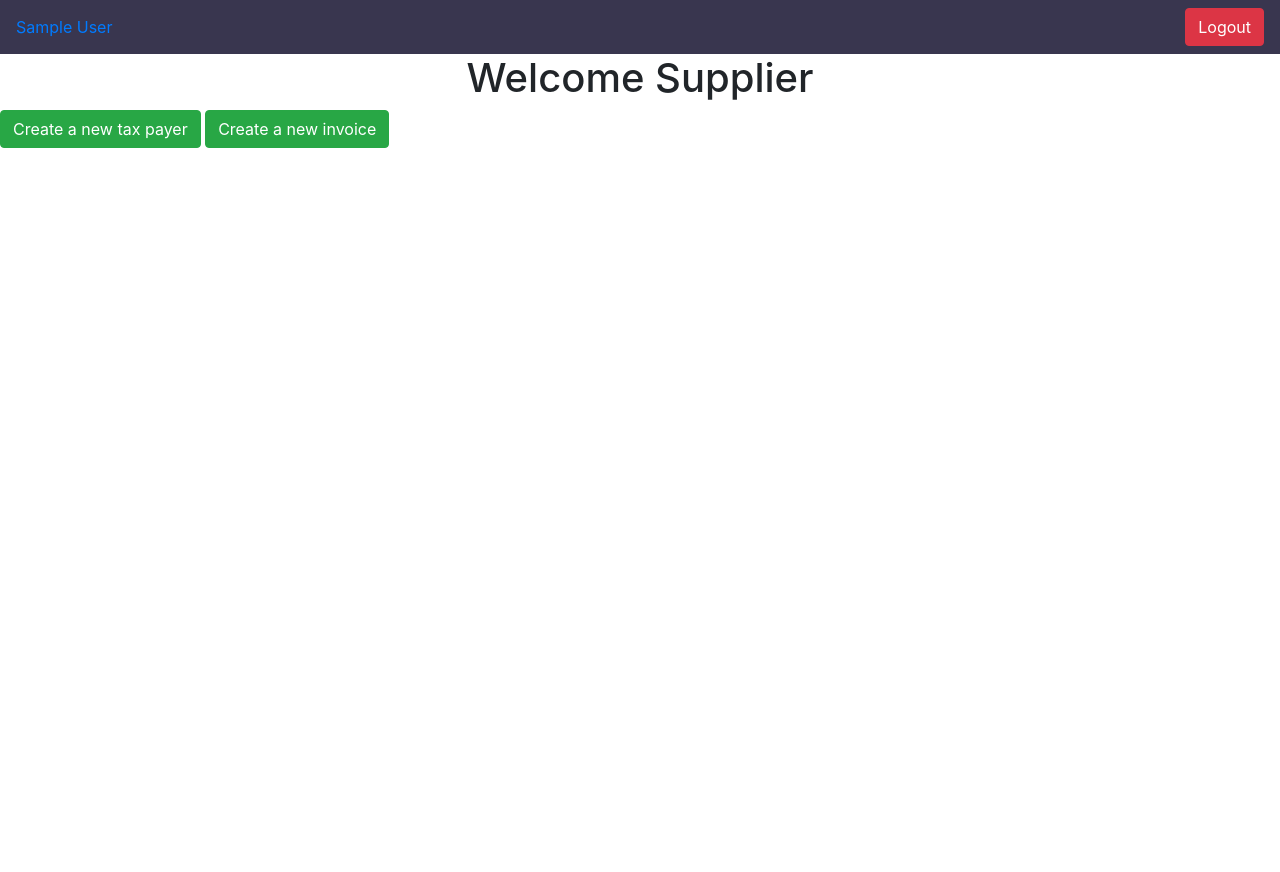
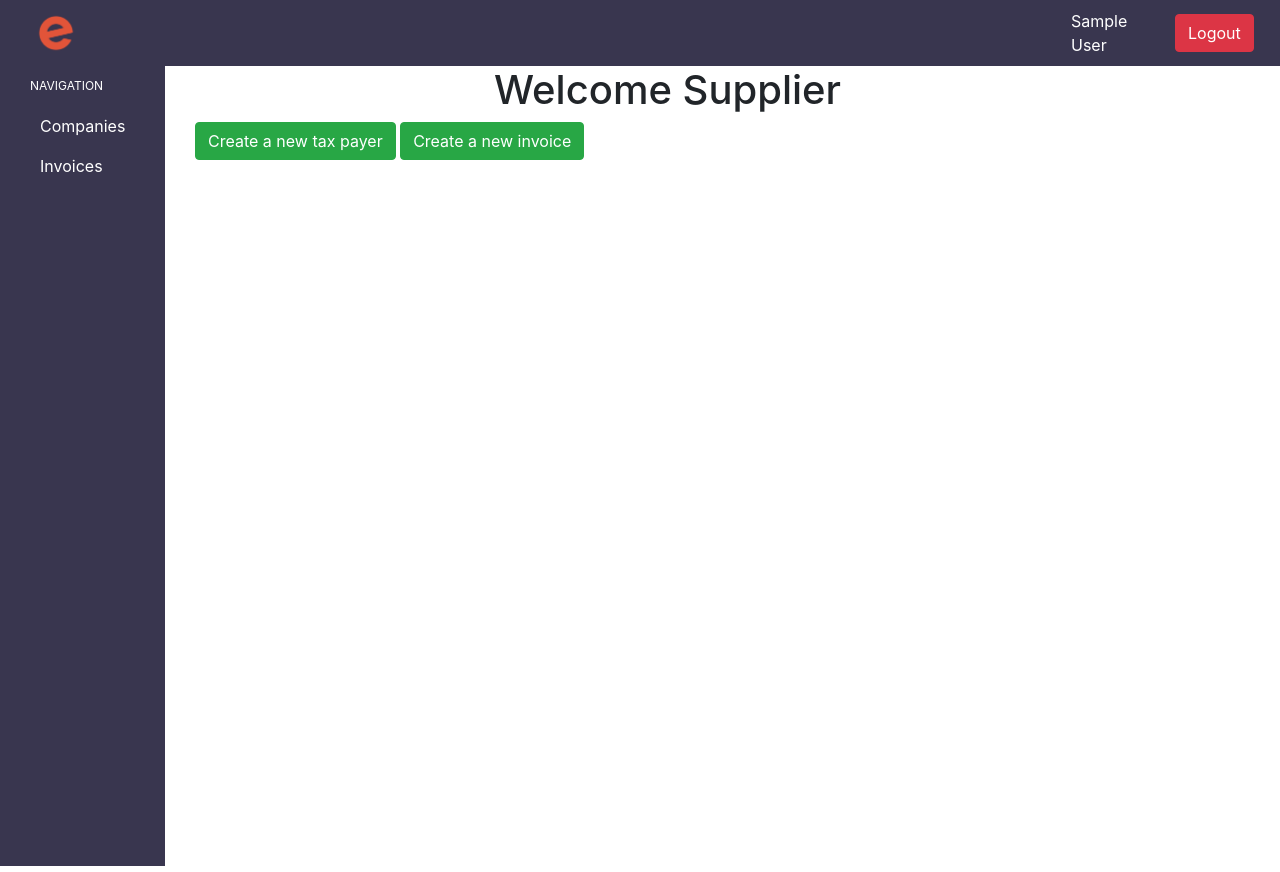
Before and after one commit to evbeda/suppliers_management, a Django app: page /suppliersite/home in a window 1280 px wide. Before the commit the page ends 148 px from the top, so only its background shows below. Run offline with Django 3.2, Linux system fonts and the light colour scheme; the visitor is signed in with stand-in values (Sample User, id 1); some libraries are stand-ins or nearby versions.

Commit message:
Template for suppliers home

```diff
--- /dev/null
+++ b/static/css/global.css
@@ -0,0 +1,31 @@
+html, body{
+    height : 100%
+}
+
+.blue-eb{
+    background-color: rgb(57, 54, 79)
+}
+
+a:hover{
+    text-decoration: none
+}
+
+.background-orange-eb{
+    background-color: #F05537
+}
+
+.text-orange-eb{
+    color : #F05537
+}
+
+.btn-eb:hover{
+    background-color: rgb(223, 79, 51)
+}
+
+.btn-google{
+    background-color: #4285F4
+}
+
+.btn-google:hover{
+    background-color: rgb(64, 129, 235)
+}
--- /dev/null
+++ b/static/css/sidebar.css
@@ -0,0 +1,85 @@
+.wrapper {
+  display: flex;
+  width: 100%;
+  height: 100%;
+}
+.sidebar-container {
+  height: 100%;
+  left: 0;
+  overflow-x: hidden;
+  overflow-y: auto;
+  color: #fff;
+}
+
+.content-container {
+  padding-top: 20px;
+}
+
+.sidebar-logo {
+  font-size: 20px;
+  text-align: center;
+}
+
+.sidebar-navigation {
+  padding: 0;
+  margin: 0;
+  list-style-type: none;
+  position: relative;
+}
+
+.sidebar-navigation li {
+  background-color: transparent;
+  position: relative;
+  display: inline-block;
+  width: 100%;
+  line-height: 20px;
+}
+
+.sidebar-navigation li a {
+  padding: 10px 15px 10px 30px;
+  display: block;
+  color: #fff;
+}
+
+.sidebar-navigation li .fa {
+  margin-right: 10px;
+}
+
+.sidebar-navigation li a:active,
+.sidebar-navigation li a:hover,
+.sidebar-navigation li a:focus {
+  text-decoration: none;
+  outline: none;
+}
+
+.sidebar-navigation li::before {
+  background-color: #F05537;
+  position: absolute;
+  content: '';
+  height: 100%;
+  left: 0;
+  top: 0;
+  -webkit-transition: width 0.2s ease-in;
+  transition: width 0.2s ease-in;
+  width: 3px;
+  z-index: -1;
+}
+
+.sidebar-navigation li:hover::before {
+  width: 100%;
+}
+
+.sidebar-navigation .header {
+  font-size: 12px;
+  text-transform: uppercase;
+  background-color: rgb(57, 54, 79);
+  padding: 10px 15px 10px 30px;
+}
+
+.sidebar-navigation .header::before {
+  background-color: transparent;
+}
+
+.content-container {
+  padding-left: 220px;
+}
--- a/static/global.css
+++ /dev/null
@@ -1,3 +0,0 @@
-.blue-eb{
-    background-color: rgb(57, 54, 79)
-}
--- a/templates/base.html
+++ b/templates/base.html
@@ -9,7 +9,7 @@
     <link rel="stylesheet" href="https://stackpath.bootstrapcdn.com/bootstrap/4.3.1/css/bootstrap.min.css" integrity="sha384-ggOyR0iXCbMQv3Xipma34MD+dH/1fQ784/j6cY/iJTQUOhcWr7x9JvoRxT2MZw1T" crossorigin="anonymous">
     <script src="//code.jquery.com/jquery.min.js"></script>
     <script src="https://stackpath.bootstrapcdn.com/bootstrap/4.3.1/js/bootstrap.min.js" integrity="sha384-JjSmVgyd0p3pXB1rRibZUAYoIIy6OrQ6VrjIEaFf/nJGzIxFDsf4x0xIM+B07jRM" crossorigin="anonymous"></script>
-    <link rel="stylesheet" type='text/css' href="{% static 'global.css' %}">
+    <link rel="stylesheet" type='text/css' href="{% static 'css/global.css' %}">
     <script src="https://cdnjs.cloudflare.com/ajax/libs/popper.js/1.14.7/umd/popper.min.js" integrity="sha384-UO2eT0CpHqdSJQ6hJty5KVphtPhzWj9WO1clHTMGa3JDZwrnQq4sF86dIHNDz0W1" crossorigin="anonymous"></script>
 
     {% block styles %}{% endblock %}
--- a/templates/navbar.html
+++ b/templates/navbar.html
@@ -1,12 +1,20 @@
+{% load static %}
 <nav class="navbar navbar-expand-lg navbar-dark justify-content-between blue-eb">
-    <div class="collapse navbar-collapse" id="navbarSupportedContent">
+    <div class="col-md-10">
+        <a href="{% url 'supplier-home' %}">
+            <img src="{% static 'images/eventbrite.png' %}" width=50 heigth=50 alt="">
+        </a>
+    </div>
+
+    <div class="collapse navbar-collapse col-md-1" id="navbarSupportedContent">
         <ul class='navbar-nav '>
             <li>
-                <a href="#">{{user.first_name}} {{user.last_name}}</a>
+                <a class="text-white" href="#">{{user.first_name}} {{user.last_name}}</a>
             </li>
         </ul>
     </div>
-    <div>
+
+    <div class="col-md-1">
         <a class='btn btn-danger' href="{% url 'logout' %}">Logout</a>
     </div>
 </nav>
--- a/templates/registration/invalid_login.html
+++ b/templates/registration/invalid_login.html
@@ -2,7 +2,7 @@
 
 {% block styles %}
     {% load static %}
-    <link rel="stylesheet" type="text/css" href="{% static 'login.css' %}" />
+    <link rel="stylesheet" type="text/css" href="{% static 'css/login.css' %}" />
 {% endblock %}
 
 {% block content %}
--- a/templates/registration/login.html
+++ b/templates/registration/login.html
@@ -2,7 +2,7 @@
 
 {% block styles %}
     {% load static %}
-    <link rel="stylesheet" type="text/css" href="{% static 'login.css' %}" />
+    <link rel="stylesheet" type="text/css" href="{% static 'css/login.css' %}" />
 {% endblock %}
 
 {% block content %}
--- /dev/null
+++ b/templates/sidebar.html
@@ -0,0 +1,16 @@
+<!-- Sidebar -->
+<div class="sidebar-container h-100 d-inline-block side blue-eb">
+    <ul class="sidebar-navigation">
+        <li class="header">Navigation</li>
+        <li>
+            <a href="#">
+                <i class="fa fa-home" aria-hidden="true"></i> Companies
+            </a>
+        </li>
+        <li>
+            <a href="#">
+                <i class="fa fa-tachometer" aria-hidden="true"></i> Invoices
+            </a>
+        </li>
+    </ul>
+</div>
--- a/templates/supplier_app/invoices_form.html
+++ b/templates/supplier_app/invoices_form.html
@@ -4,8 +4,9 @@
 {% block extrahead %}
 {{ form.media }}
 {% endblock %}
+
 {% block content %}
-{{ block.super }}
+{% include 'navbar.html' %}
 <div class="container">
     <div class="row">
         <div class="col-md-12">
--- a/templates/supplier_app/supplier-home.html
+++ b/templates/supplier_app/supplier-home.html
@@ -1,9 +1,39 @@
 {% extends 'base.html' %}
 {% load i18n %}
 
+{% block styles %}
+    {% load static %}
+    <link rel="stylesheet" type='text/css' href="{% static 'css/sidebar.css' , 'css/global.css' %}">
+{% endblock %}
+
 {% block content %}
 {% include 'navbar.html' %}
-<h1 class='text-center'> {% trans "Welcome Supplier" %}</h1>
-<a class='btn btn-success' href="{% url 'taxpayer-create' %}">Create a new tax payer</a>
-<a class='btn btn-success' href="{% url 'invoice-create' %}">Create a new invoice</a>
+<div class="container h-100 m-0 p-0">
+    <div class="row h-100">
+            <div class="col-md-2">
+                    {% include 'sidebar.html' %}
+                </div>
+                <div class="col-md-10 col-md-offset-2">
+                    <div class="row">
+                        <div class="col-md-12">
+                            <div>
+                                <h1 class='text-center'> {% trans "Welcome Supplier" %}</h1>
+                                <a class='btn btn-success' href="{% url 'taxpayer-create' %}">Create a new tax payer</a>
+                                <a class='btn btn-success' href="{% url 'invoice-create' %}">Create a new invoice</a>
+                            </div>
+                        </div>
+                    </div>
+                </div>
+
+    </div>
+</div>
+
+
+
+
+
+
+
+
+
 {% endblock %}
```
Also changed, not shown: invoices_app/migrations/0001_initial.py, invoices_app/migrations/0002_auto_20190925_1159.py (deleted), static/css/login.css (renamed from static/login.css), static/images/eventbrite.png (added), supplier_app/migrations/0004_auto_20190925_1515.py (added).
